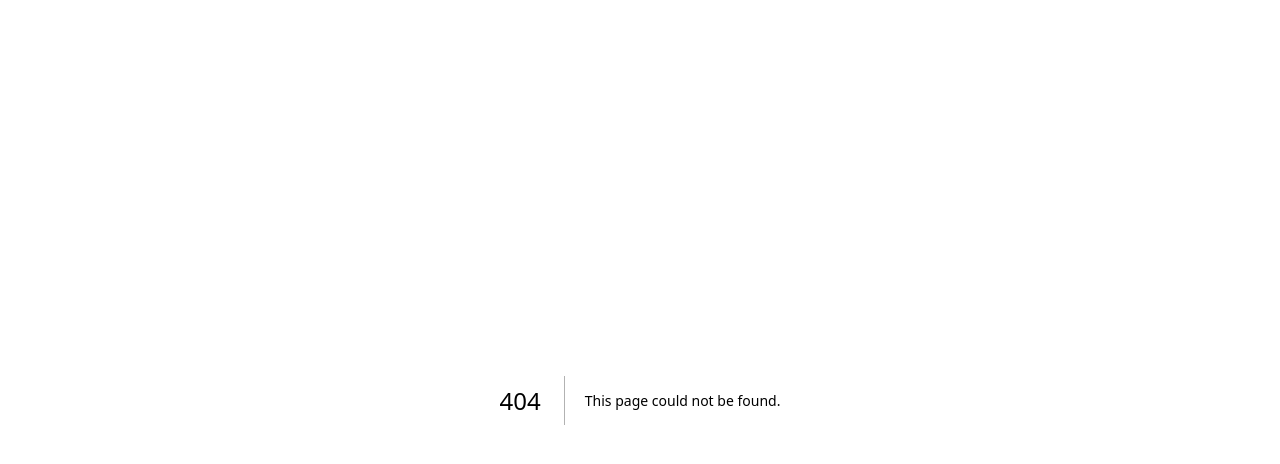
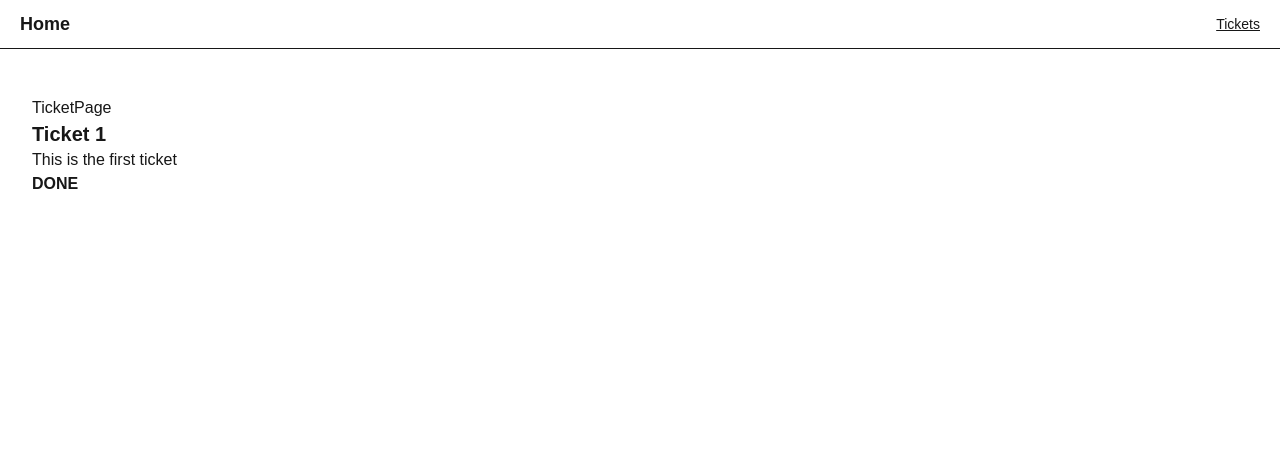
Before and after one commit to iCarlo/road-to-next-app, a Next.js app: page /tickets/1 in a window 1280 px wide. Before the commit this address had no page. Shown: the top 464 px of the page. Built offline with nearby package versions, Linux system fonts and the light colour scheme.

Commit message:
feat: initial setup of home, tickets and ticket pages

```diff
--- a/src/app/layout.tsx
+++ b/src/app/layout.tsx
@@ -1,6 +1,8 @@
 import "./globals.css";
 import type { Metadata } from "next";
 import { Geist, Geist_Mono } from "next/font/google";
+import Link from "next/link";
+import { homePath, ticketsPath } from "@/utils/paths";
 
 const geistSans = Geist({
   variable: "--font-geist-sans",
@@ -27,7 +29,22 @@ export default function RootLayout({
       <body
         className={`${geistSans.variable} ${geistMono.variable} antialiased`}
       >
-        {children}
+        <nav className="supports-backdrop-blue:bg-background/60 fixed left-0 right-0 top-0 z-20 border-b bg-background/95 backdrop-blur w-full flex py-2.5 px-5 justify-between items-center">
+          <div>
+            <Link href={homePath} className="text-lg font-bold">
+              Home
+            </Link>
+          </div>
+          <div>
+            <Link href={ticketsPath} className="text-sm underline">
+              Tickets
+            </Link>
+          </div>
+        </nav>
+
+        <main className="min-h-screen flex-1 overflow-y-auto overflow-x-hidden py-24 px-8 bg-secondary/20 flex flex-col">
+          {children}
+        </main>
       </body>
     </html>
   );
--- a/src/app/page.tsx
+++ b/src/app/page.tsx
@@ -1,9 +1,11 @@
+import Link from "next/link";
+import { ticketsPath } from "@/utils/paths";
+
 export default function Home() {
   return (
-    <div className="font-sans grid grid-rows-[20px_1fr_20px] items-center justify-items-center min-h-screen p-8 pb-20 gap-16 sm:p-20">
-      <main className="flex flex-col gap-[32px] row-start-2 items-center sm:items-start">
-        <h1 className="text-3xl font-bold">Road To Next App by Carlo</h1>
-      </main>
+    <div>
+      <h1 className="text-3xl font-bold">Road To Next App by Carlo</h1>
+      <Link href={ticketsPath}>Go to Tickets</Link>
     </div>
   );
 }
--- /dev/null
+++ b/src/app/tickets/[ticketId]/page.tsx
@@ -0,0 +1,30 @@
+import React from "react";
+import { initialTickets } from "@/data";
+
+interface TicketPageProps {
+  params: {
+    ticketId: string;
+  };
+}
+
+const TicketPage = ({ params }: TicketPageProps) => {
+  const ticketDetail = initialTickets.find(
+    (ticket) => ticket.id === params.ticketId
+  );
+
+  if (!ticketDetail) {
+    return <div>Ticket Not Found</div>;
+  }
+
+  return (
+    <div>
+      <h2>TicketPage</h2>
+
+      <h4 className="font-bold text-xl">{ticketDetail.title}</h4>
+      <p>{ticketDetail.description}</p>
+      <span className="text-md font-semibold">{ticketDetail.status}</span>
+    </div>
+  );
+};
+
+export default TicketPage;
--- /dev/null
+++ b/src/app/tickets/page.tsx
@@ -0,0 +1,21 @@
+import Link from "next/link";
+import React from "react";
+import { initialTickets } from "@/data";
+import { ticketPath } from "@/utils/paths";
+
+const TicketsPage = () => {
+  return (
+    <div>
+      <h1>Tickets Page</h1>
+
+      {initialTickets.map((ticket) => (
+        <div key={ticket.id} className="flex gap-1">
+          <h4 className="font-bold">{ticket.title}</h4>
+          <Link href={ticketPath(ticket.id)}>View</Link>
+        </div>
+      ))}
+    </div>
+  );
+};
+
+export default TicketsPage;
--- /dev/null
+++ b/src/data.ts
@@ -0,0 +1,14 @@
+export const initialTickets = [
+  {
+    id: "1",
+    title: "Ticket 1",
+    description: "This is the first ticket",
+    status: "DONE"
+  },
+  {
+    id: "2",
+    title: "Ticket 2",
+    description: "This is the second ticket",
+    status: "OPEN"
+  }
+]
--- /dev/null
+++ b/src/utils/paths.ts
@@ -0,0 +1,5 @@
+
+export const homePath = "/";
+
+export const ticketsPath = "/tickets";
+export const ticketPath = (id: string) => `/tickets/${id}`;
```
